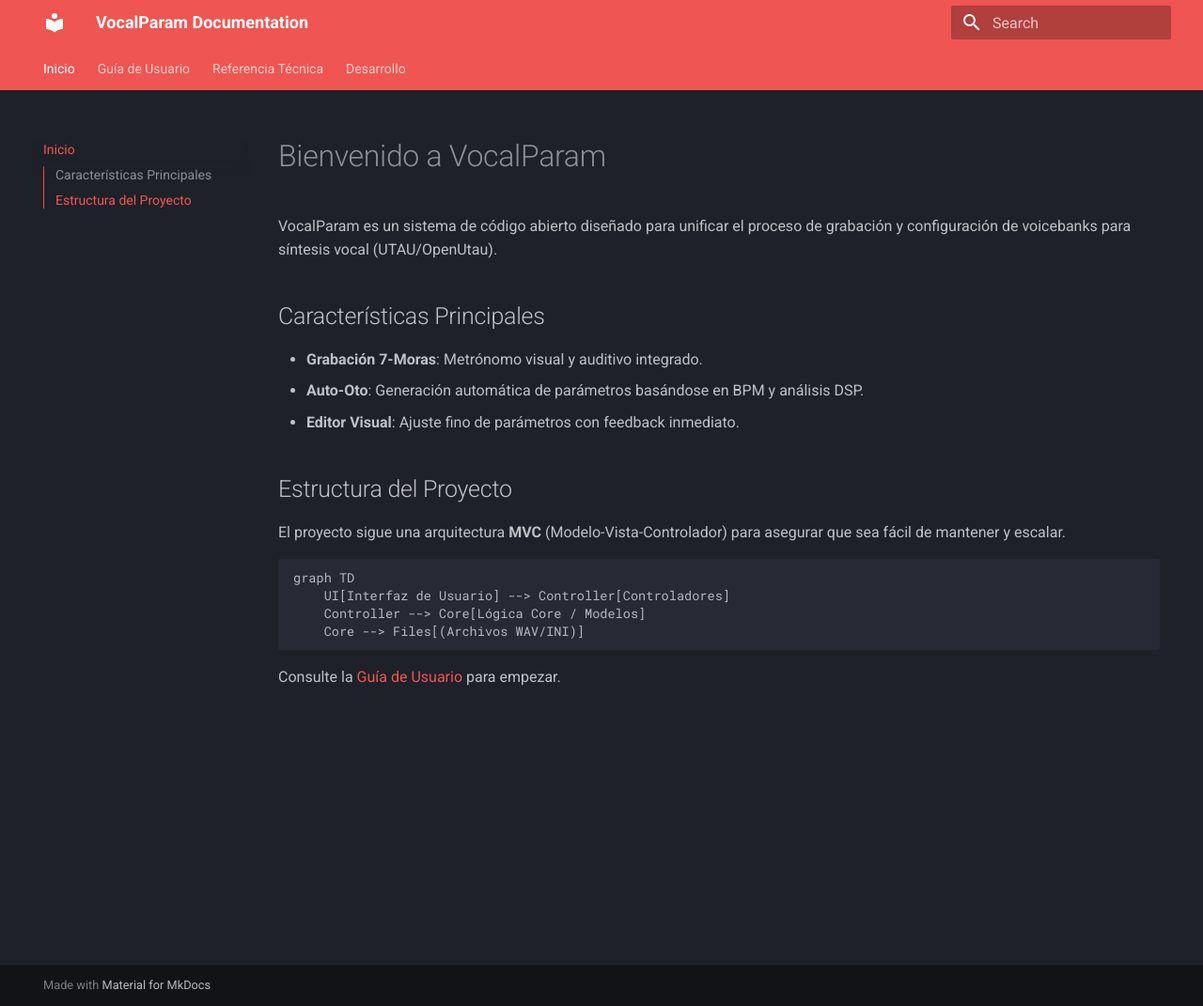
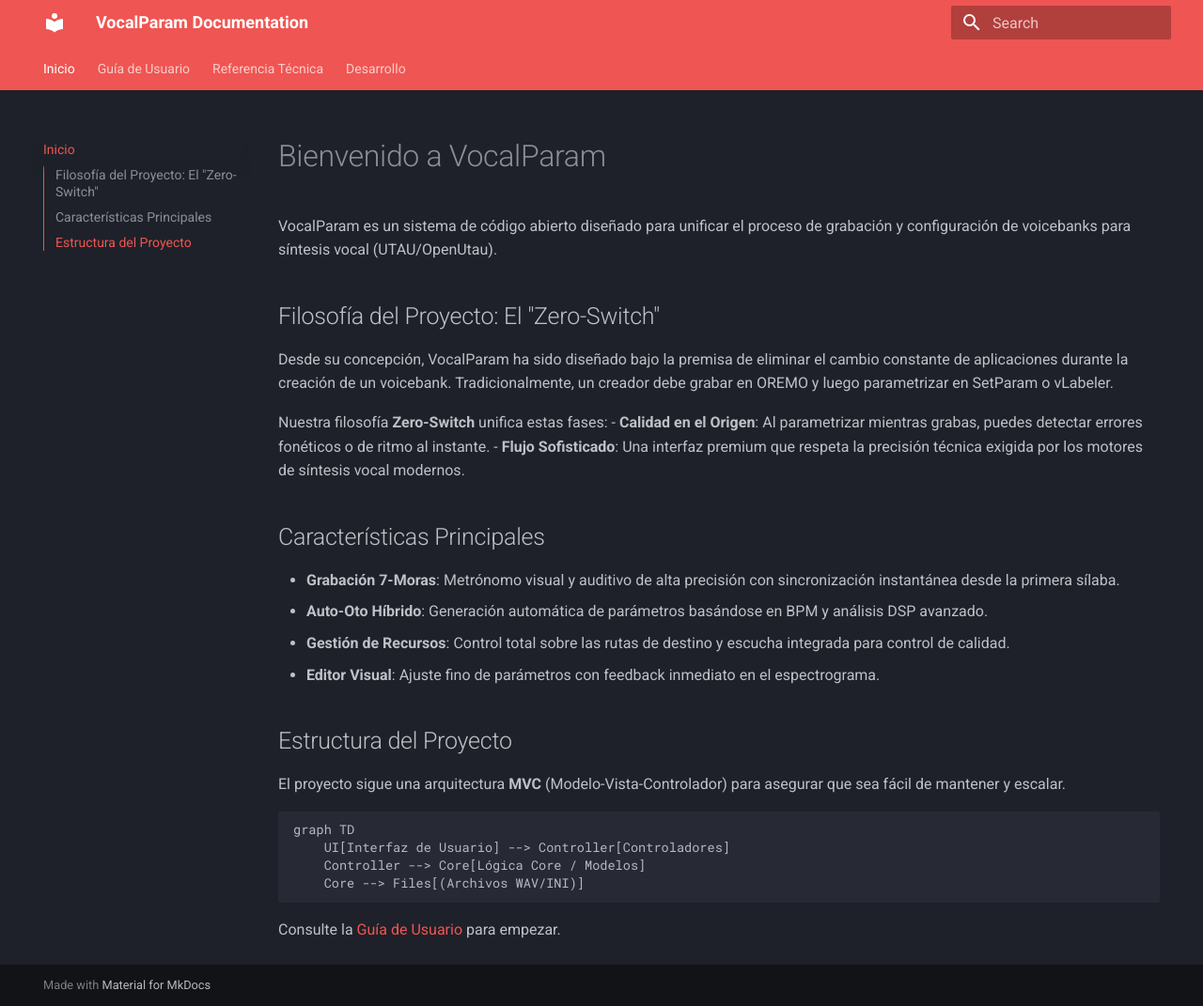
Before and after one commit to lxisus/VocalParam, an MkDocs documentation site: the page built from docs/index.md, in a window 1280 px wide and 1071 px high. Shown: the whole window at 94% size. Built offline with MkDocs 1.6.1 and Material for MkDocs 9.7.7, drawn with Linux system fonts in a browser that asks for light colours.

Commit message:
feat: implement path selector, playback button, and metronome sync fix; update docs with Zero-Switch philosophy

```diff
--- a/docs/index.md
+++ b/docs/index.md
@@ -2,11 +2,20 @@
 
 VocalParam es un sistema de código abierto diseñado para unificar el proceso de grabación y configuración de voicebanks para síntesis vocal (UTAU/OpenUtau).
 
+## Filosofía del Proyecto: El "Zero-Switch"
+
+Desde su concepción, VocalParam ha sido diseñado bajo la premisa de eliminar el cambio constante de aplicaciones durante la creación de un voicebank. Tradicionalmente, un creador debe grabar en OREMO y luego parametrizar en SetParam o vLabeler.
+
+Nuestra filosofía **Zero-Switch** unifica estas fases:
+- **Calidad en el Origen**: Al parametrizar mientras grabas, puedes detectar errores fonéticos o de ritmo al instante.
+- **Flujo Sofisticado**: Una interfaz premium que respeta la precisión técnica exigida por los motores de síntesis vocal modernos.
+
 ## Características Principales
 
-- **Grabación 7-Moras**: Metrónomo visual y auditivo integrado.
-- **Auto-Oto**: Generación automática de parámetros basándose en BPM y análisis DSP.
-- **Editor Visual**: Ajuste fino de parámetros con feedback inmediato.
+- **Grabación 7-Moras**: Metrónomo visual y auditivo de alta precisión con sincronización instantánea desde la primera sílaba.
+- **Auto-Oto Híbrido**: Generación automática de parámetros basándose en BPM y análisis DSP avanzado.
+- **Gestión de Recursos**: Control total sobre las rutas de destino y escucha integrada para control de calidad.
+- **Editor Visual**: Ajuste fino de parámetros con feedback inmediato en el espectrograma.
 
 ## Estructura del Proyecto
 
```
Also changed, not shown: README.md (+8 -6 lines), docs/user_guide.md (+6 -4 lines), 1 other file.
